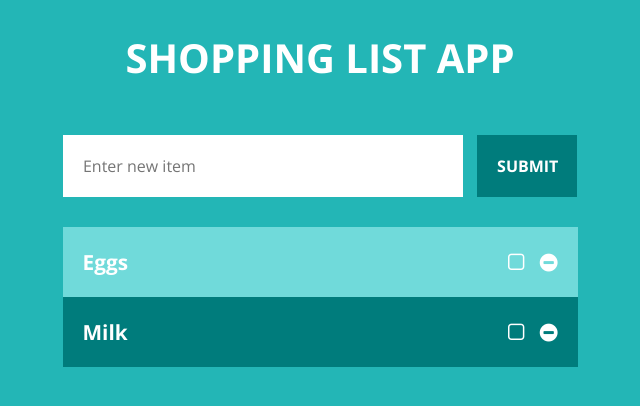
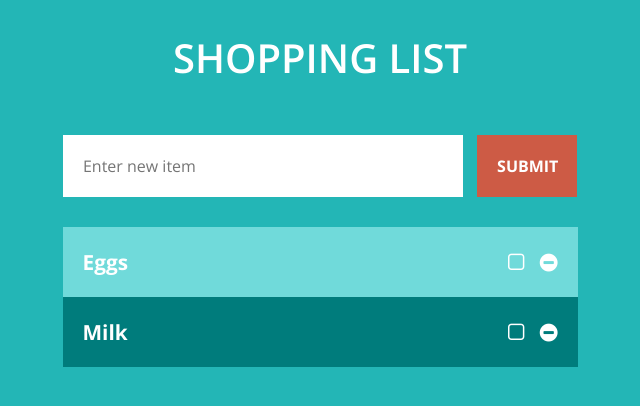
Before and after one commit to kedarjoyner/shoppingapp-version-2, a plain HTML site: page index.html in a window 1280 px wide. Shown: the whole page, without its empty margins (320-960 px from the left). Drawn offline with nearby package versions, Linux system fonts and the light colour scheme.

Commit message:
Title Change

```diff
--- a/css/main.css
+++ b/css/main.css
@@ -19,6 +19,7 @@ body {
 
 .app-title {
 	font-size: 2.5em;
+	font-weight: 600;
 	text-transform: uppercase;
 	text-align: center;
 	margin-top: 30px;
@@ -47,7 +48,7 @@ body {
 	width: 100px;
 	padding: 20px;
 	margin-left: 10px;
-	background-color: #007c7c;
+	background-color: #cd5b45;
 	border: 0;
 }
 
@@ -87,3 +88,10 @@ ul > li:nth-of-type(2n) {
 .icons > i {
 	margin-left: 10px;
 }
+
+/* LINKS */
+
+button:hover {
+	text-decoration: none;
+	background: #007c7c;
+}
--- a/index.html
+++ b/index.html
@@ -11,7 +11,7 @@
 </head>
 <body>
 
-	<h1 class="app-title">Shopping List App</h1>
+	<h1 class="app-title">Shopping List</h1>
 
 	<div class="form-wrap">
 		<form>
--- a/js/app.js
+++ b/js/app.js
@@ -9,8 +9,8 @@ $(document).ready(function() {
 			alert("Oops! You forgot to enter an item.");
 		}
 			else { //submit
-			$(".list-items").prepend("<li>" + input + icons + "</li>");
-			$(".input-box").val(''); //removes text within input box
+				$(".list-items").prepend("<li>" + input + icons + "</li>");
+				$(".input-box").val(''); //removes text within input box
 			}
 	});
 
@@ -22,7 +22,7 @@ $(document).ready(function() {
     $('.list-items').on('click', '.fa-square-o', function() { //click on square and change to checked
         //alert("test!");
         $(this).toggleClass('fa-check-square-o fa-square-o');
-         $(this).closest('li').css('opacity', 0.2).css('background-color', '#f37370').css('text-decoration', 'line-through').appendTo('ul');
+         $(this).closest('li').css('opacity', 0.2).css('background-color', '#cd5b45').css('text-decoration', 'line-through').appendTo('ul');
     });
 
     $('.list-items').on('click', '.fa-check-square-o', function() { //click on check and change back to unchecked
@@ -30,7 +30,6 @@ $(document).ready(function() {
         $(this).closest('li').css('opacity', "").css('background-color', "").css('text-decoration', 'none').prependTo('ul');
 
     });
-
 });
 
 
```
